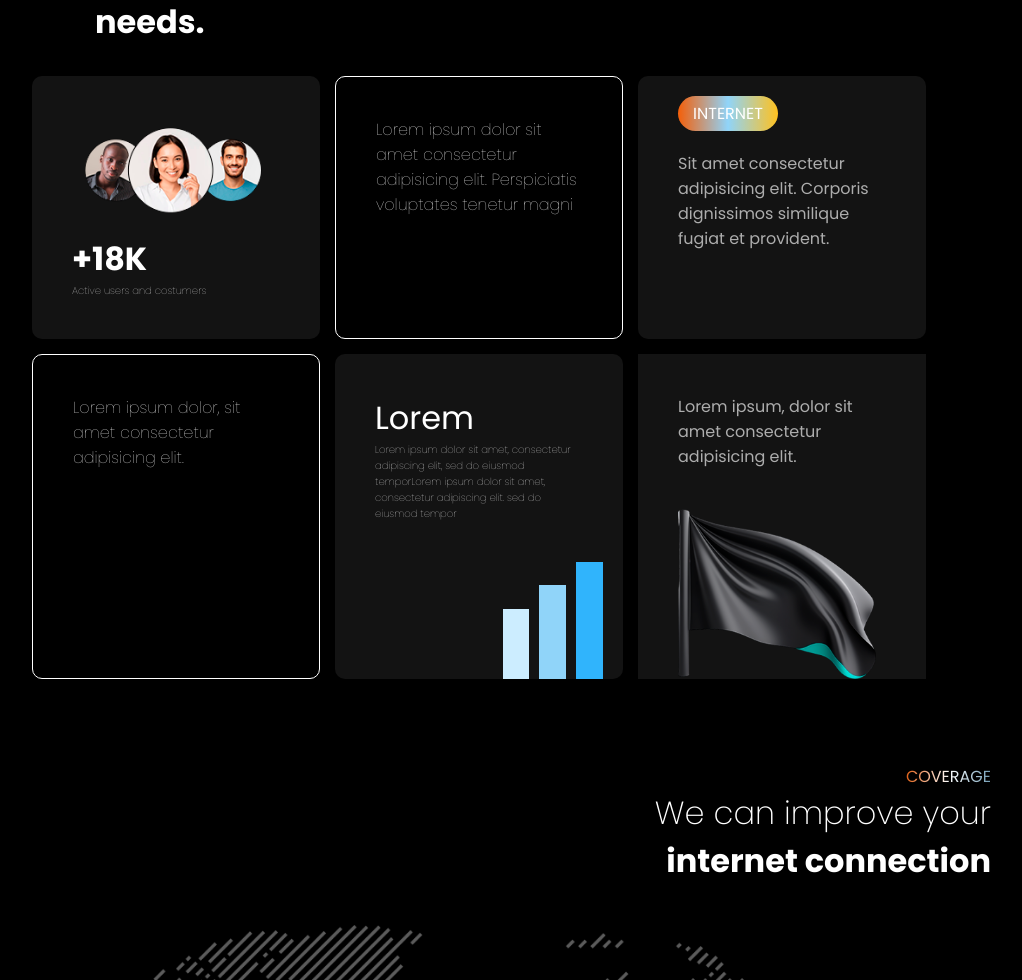
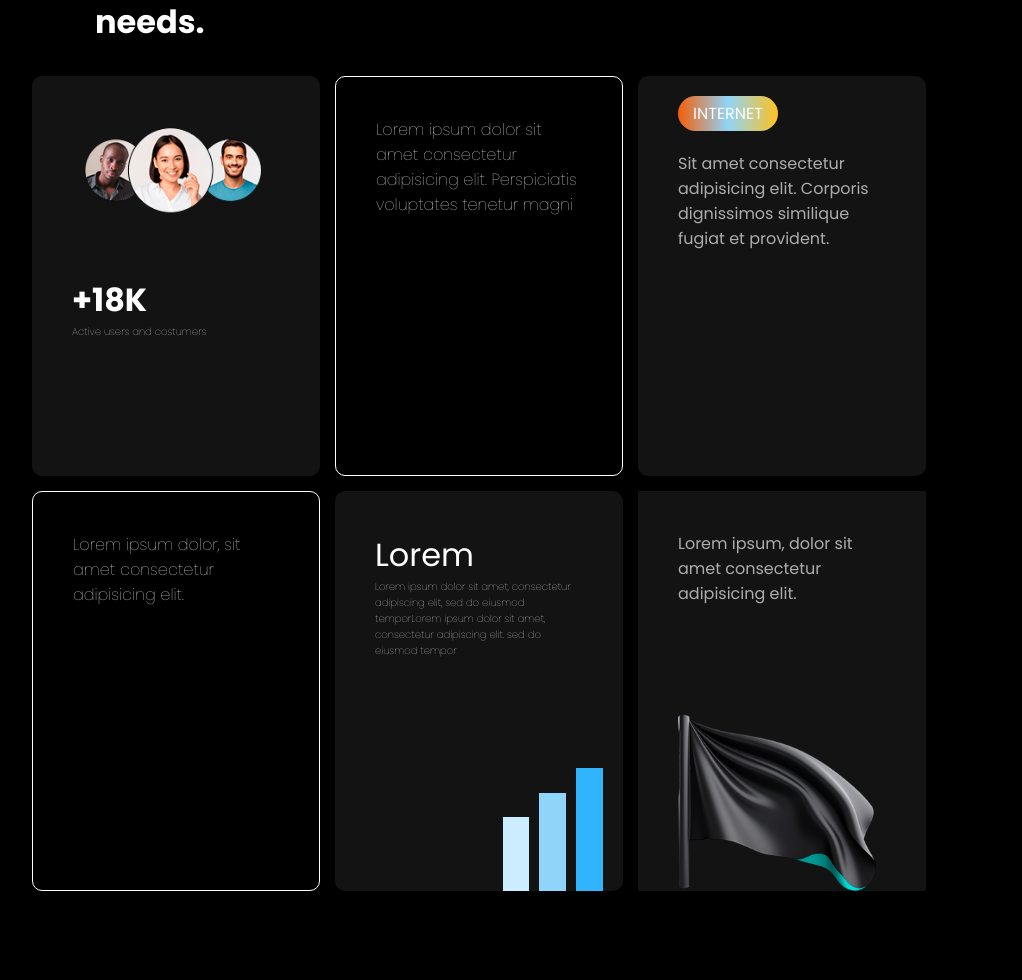
Before and after one commit to Josechiseva/My_site_bussines-, a PHP site: page / in a window 1280 px wide. Shown: the part 1620-2600 px from the top of the page, without its empty margins (161-1183 px from the left). Run offline with PHP 8.4, Linux system fonts and the light colour scheme.

Commit message:
Update style.css

```diff
--- a/style.css
+++ b/style.css
@@ -199,7 +199,9 @@ main section#sec3 div#caixas{
     justify-content: center;
     flex-basis: 400px;
 }
-
+main section#sec3 div#caixas div{
+    height: 400px;
+}
 main section#sec3 div#caixas div#um{
     background-color: #131313;
     display: flex;
```
